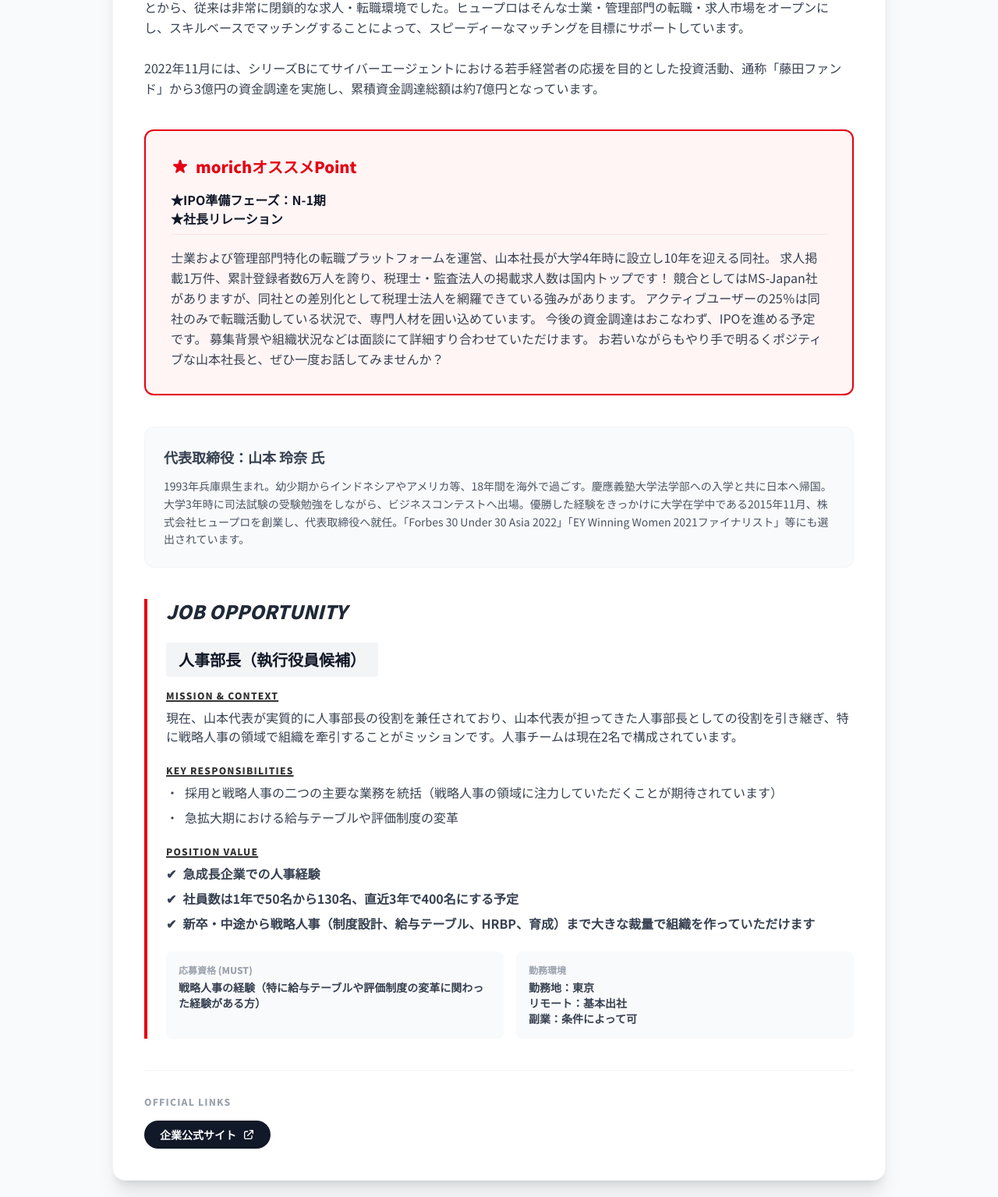
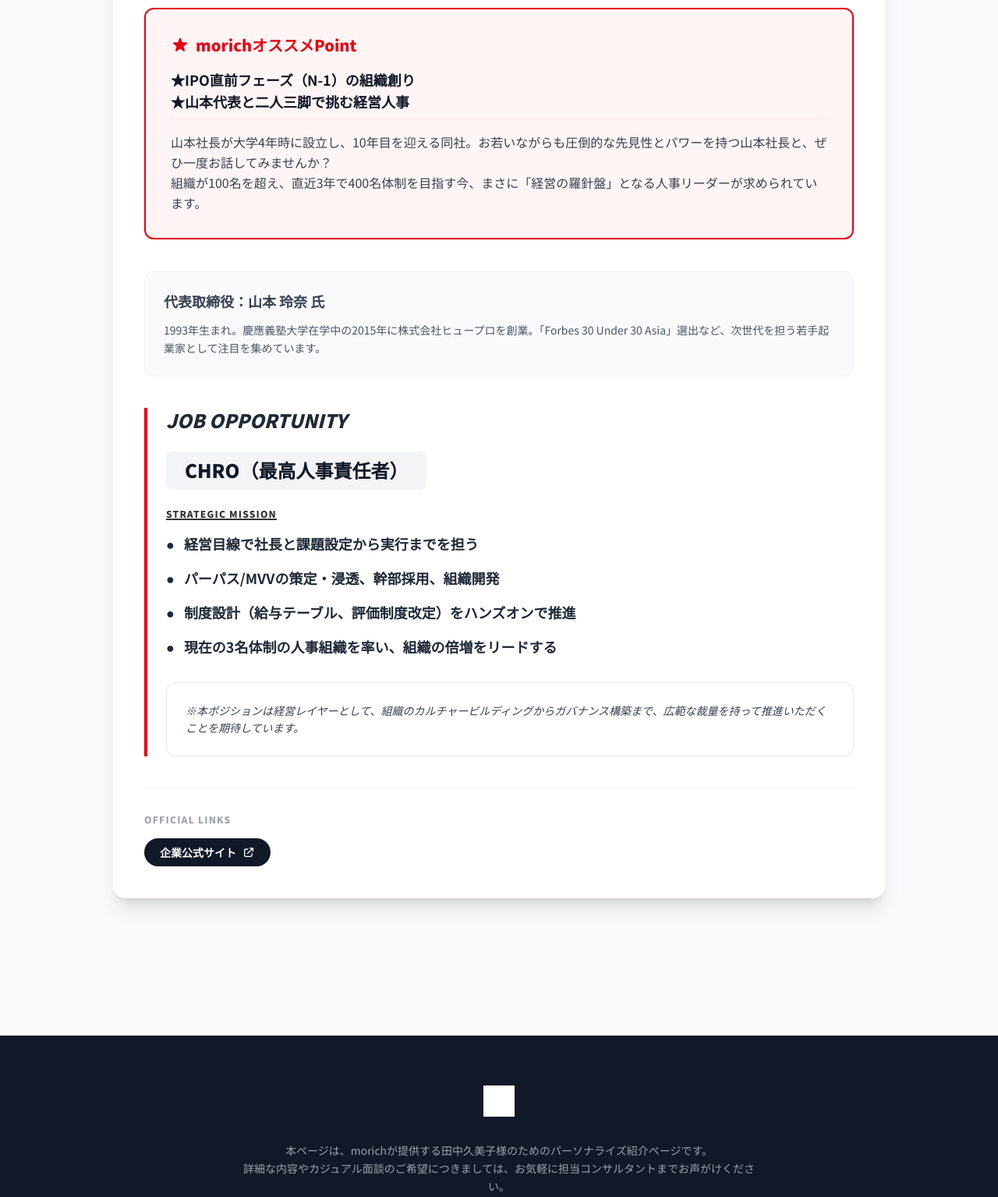
Before and after one commit to morich-u1/K.Tanaka, a plain HTML site: page index.html in a window 1280 px wide. Shown: the part 1000-2535 px from the top of the page at 78% size. Drawn offline with nearby package versions, Linux system fonts and the light colour scheme.

Commit message:
Update index.html

```diff
--- a/index.html
+++ b/index.html
@@ -54,9 +54,9 @@
         <section id="company1" class="bg-white rounded-2xl shadow-xl overflow-hidden mb-16 border border-gray-100">
             <div class="p-6 md:p-10">
                 <div class="flex flex-wrap gap-2 mb-4">
-                    <span class="bg-morich-red text-white text-xs font-bold px-3 py-1 rounded-full uppercase">人事部長候補</span>
-                    <span class="bg-gray-800 text-white text-xs font-bold px-3 py-1 rounded-full uppercase">執行役員候補</span>
-                    <span class="bg-gray-100 text-gray-600 text-xs font-bold px-3 py-1 rounded-full uppercase">N-1期</span>
+                    <span class="bg-morich-red text-white text-xs font-bold px-3 py-1 rounded-full uppercase tracking-tighter">CHRO候補</span>
+                    <span class="bg-gray-800 text-white text-xs font-bold px-3 py-1 rounded-full uppercase tracking-tighter">経営メンバー</span>
+                    <span class="bg-gray-100 text-gray-600 text-xs font-bold px-3 py-1 rounded-full uppercase tracking-tighter">N-1期</span>
                 </div>
 
                 <h2 class="text-3xl md:text-4xl font-black mb-6 leading-tight">
@@ -69,19 +69,19 @@
                         <table class="w-full text-sm md:text-base">
                             <tbody class="divide-y divide-gray-200">
                                 <tr>
-                                    <th class="py-3 text-left w-1/3 text-gray-600 font-bold tracking-tighter">本社住所</th>
+                                    <th class="py-3 text-left w-1/3 text-gray-600 font-bold">本社住所</th>
                                     <td class="py-3 text-gray-800">〒150-0043 東京都渋谷区道玄坂2-16-4 野村不動産渋谷道玄坂ビル 4階/6階</td>
                                 </tr>
                                 <tr>
-                                    <th class="py-3 text-left text-gray-600 font-bold tracking-tighter">設立</th>
+                                    <th class="py-3 text-left text-gray-600 font-bold">設立</th>
                                     <td class="py-3 text-gray-800">2015年11月</td>
                                 </tr>
                                 <tr>
-                                    <th class="py-3 text-left text-gray-600 font-bold tracking-tighter">従業員数</th>
+                                    <th class="py-3 text-left text-gray-600 font-bold">従業員数</th>
                                     <td class="py-3 text-gray-800">約130名（急拡大中）</td>
                                 </tr>
                                 <tr>
-                                    <th class="py-3 text-left text-gray-600 font-bold tracking-tighter">上場区分</th>
+                                    <th class="py-3 text-left text-gray-600 font-bold">上場区分</th>
                                     <td class="py-3 text-gray-800 text-red-600 font-bold">未上場（IPO準備フェーズ：N-1期）</td>
                                 </tr>
                             </tbody>
@@ -93,14 +93,11 @@
                     <h3 class="text-xl font-black mb-4 flex items-center">
                         <span class="w-2 h-6 bg-morich-red mr-3"></span>企業紹介
                     </h3>
-                    <div class="text-gray-700 whitespace-pre-wrap leading-relaxed">015年11月設立。士業・管理部門領域に特化したキャリア支援プラットフォームを展開し、転職支援サービス『最速転職 HUPRO（ヒュープロ）』および、士業・管理部門向けのキャリア／実務情報を発信する『HUPRO MAGAZINE』を運営しています。
+                    <div class="text-gray-700 whitespace-pre-wrap leading-relaxed">2015年11月設立。士業・管理部門領域に特化したキャリア支援プラットフォームを展開し、転職支援サービス『最速転職 HUPRO（ヒュープロ）』および、士業・管理部門向けのキャリア／実務情報を発信する『HUPRO MAGAZINE』を運営しています。
 
 『最速転職 HUPRO』は、求職者の経験に応じた求人提案、面接アポイントの調整、キャリア相談・条件交渉を専任アドバイザーが支援するモデルを掲げ、スピーディーな転職体験を特徴としています。
-累計4万人以上のユーザーと5,500社以上の企業が利用、同社発表の調査リリース（2023年）では、「税理士・会計業界専門求人サイト 公開求人数No.1」を獲得しています。
 
-業界の特性上、現役で仕事をしているユーザーはかなり忙しいこと、また求人を掲載する企業も急を要している場合が多いことから、従来は非常に閉鎖的な求人・転職環境でした。ヒュープロはそんな士業・管理部門の転職・求人市場をオープンにし、スキルベースでマッチングすることによって、スピーディーなマッチングを目標にサポートしています。
-
-2022年11月には、シリーズBにてサイバーエージェントにおける若手経営者の応援を目的とした投資活動、通称「藤田ファンド」から3億円の資金調達を実施し、累積資金調達総額は約7億円となっています。</div>
+2022年11月には、シリーズBにて「藤田ファンド」から3億円の資金調達を実施し、累積資金調達総額は約7億円となっています。</div>
                 </div>
 
                 <div class="morich-highlight p-6 md:p-8 rounded-xl mb-10 shadow-sm">
@@ -108,27 +105,19 @@
                         <svg class="w-6 h-6 mr-2" fill="currentColor" viewBox="0 0 20 20"><path d="M9.049 2.927c.3-.921 1.603-.921 1.902 0l1.07 3.292a1 1 0 00.95.69h3.462c.969 0 1.371 1.24.588 1.81l-2.8 2.034a1 1 0 00-.364 1.118l1.07 3.292c.3.921-.755 1.688-1.54 1.118l-2.8-2.034a1 1 0 00-1.175 0l-2.8 2.034c-.784.57-1.838-.197-1.539-1.118l1.07-3.292a1 1 0 00-.364-1.118L2.98 8.72c-.783-.57-.38-1.81.588-1.81h3.461a1 1 0 00.951-.69l1.07-3.292z"></path></svg>
                         morichオススメPoint
                     </h3>
-                    <div class="text-gray-900 font-bold mb-4 border-b border-red-100 pb-2">
-                        ★IPO準備フェーズ：N-1期<br>
-                        ★社長リレーション
+                    <div class="text-gray-900 font-bold mb-4 border-b border-red-100 pb-2 text-lg">
+                        ★IPO直前フェーズ（N-1）の組織創り<br>
+                        ★山本代表と二人三脚で挑む経営人事
                     </div>
                     <p class="text-gray-700 leading-relaxed">
-                        士業および管理部門特化の転職プラットフォームを運営、山本社長が大学4年時に設立し10年を迎える同社。
-                        求人掲載1万件、累計登録者数6万人を誇り、税理士・監査法人の掲載求人数は国内トップです！
-                        競合としてはMS-Japan社がありますが、同社との差別化として税理士法人を網羅できている強みがあります。
-                        アクティブユーザーの25％は同社のみで転職活動している状況で、専門人材を囲い込めています。
-                        今後の資金調達はおこなわず、IPOを進める予定です。
-                        募集背景や組織状況などは面談にて詳細すり合わせていただけます。
-                        お若いながらもやり手で明るくポジティブな山本社長と、ぜひ一度お話してみませんか？
+                        山本社長が大学4年時に設立し、10年目を迎える同社。お若いながらも圧倒的な先見性とパワーを持つ山本社長と、ぜひ一度お話してみませんか？<br>組織が100名を超え、直近3年で400名体制を目指す今、まさに「経営の羅針盤」となる人事リーダーが求められています。
                     </p>
                 </div>
 
                 <div class="mb-10 bg-gray-50 p-6 rounded-xl border border-gray-100">
-                    <h4 class="text-lg font-black mb-3 flex items-center text-gray-700">
-                        代表取締役：山本 玲奈 氏
-                    </h4>
+                    <h4 class="text-lg font-black mb-3 text-gray-700">代表取締役：山本 玲奈 氏</h4>
                     <p class="text-sm text-gray-600 leading-relaxed">
-                        1993年兵庫県生まれ。幼少期からインドネシアやアメリカ等、18年間を海外で過ごす。慶應義塾大学法学部への入学と共に日本へ帰国。大学3年時に司法試験の受験勉強をしながら、ビジネスコンテストへ出場。優勝した経験をきっかけに大学在学中である2015年11月、株式会社ヒュープロを創業し、代表取締役へ就任。「Forbes 30 Under 30 Asia 2022」「EY Winning Women 2021ファイナリスト」等にも選出されています。
+                        1993年生まれ。慶應義塾大学在学中の2015年に株式会社ヒュープロを創業。「Forbes 30 Under 30 Asia」選出など、次世代を担う若手起業家として注目を集めています。
                     </p>
                 </div>
 
@@ -136,43 +125,36 @@
                     <h3 class="text-2xl font-black mb-6 text-gray-800 italic">JOB OPPORTUNITY</h3>
                     <div class="space-y-6">
                         <div>
-                            <h4 class="font-black text-xl text-gray-900 mb-4 bg-gray-100 px-4 py-2 inline-block rounded">
-                                人事部長（執行役員候補）
+                            <h4 class="font-black text-2xl text-gray-900 mb-6 bg-gray-100 px-6 py-2 inline-block rounded-lg shadow-sm">
+                                CHRO（最高人事責任者）
                             </h4>
 
-                            <div class="mb-6">
-                                <p class="font-black text-xs text-morich-red uppercase tracking-widest mb-2 underline decoration-2">Mission & Context</p>
-                                <p class="text-gray-700 text-sm md:text-base">
-                                    現在、山本代表が実質的に人事部長の役割を兼任されており、山本代表が担ってきた人事部長としての役割を引き継ぎ、特に戦略人事の領域で組織を牽引することがミッションです。人事チームは現在2名で構成されています。
-                                </p>
-                            </div>
-
-                            <div class="mb-6">
-                                <p class="font-black text-xs text-morich-red uppercase tracking-widest mb-2 underline decoration-2">Key Responsibilities</p>
-                                <ul class="list-none space-y-2 text-gray-700 text-sm md:text-base">
-                                    <li class="flex items-start"><span class="text-morich-red mr-2">・</span>採用と戦略人事の二つの主要な業務を統括（戦略人事の領域に注力していただくことが期待されています）</li>
-                                    <li class="flex items-start"><span class="text-morich-red mr-2">・</span>急拡大期における給与テーブルや評価制度の変革</li>
+                            <div class="mb-8">
+                                <p class="font-black text-xs text-morich-red uppercase tracking-widest mb-4 underline decoration-2">Strategic Mission</p>
+                                <ul class="space-y-4 text-gray-800 font-bold text-lg">
+                                    <li class="flex items-start">
+                                        <span class="text-morich-red mr-3">●</span>
+                                        経営目線で社長と課題設定から実行までを担う
+                                    </li>
+                                    <li class="flex items-start">
+                                        <span class="text-morich-red mr-3">●</span>
+                                        パーパス/MVVの策定・浸透、幹部採用、組織開発
+                                    </li>
+                                    <li class="flex items-start">
+                                        <span class="text-morich-red mr-3">●</span>
+                                        制度設計（給与テーブル、評価制度改定）をハンズオンで推進
+                                    </li>
+                                    <li class="flex items-start">
+                                        <span class="text-morich-red mr-3">●</span>
+                                        現在の3名体制の人事組織を率い、組織の倍増をリードする
+                                    </li>
                                 </ul>
                             </div>
 
-                            <div class="mb-6">
-                                <p class="font-black text-xs text-morich-red uppercase tracking-widest mb-2 underline decoration-2">Position Value</p>
-                                <ul class="list-none space-y-2 text-gray-700 text-sm md:text-base font-bold">
-                                    <li class="flex items-start"><span class="text-morich-red mr-2">✔</span>急成長企業での人事経験</li>
-                                    <li class="flex items-start"><span class="text-morich-red mr-2">✔</span>社員数は1年で50名から130名、直近3年で400名にする予定</li>
-                                    <li class="flex items-start"><span class="text-morich-red mr-2">✔</span>新卒・中途から戦略人事（制度設計、給与テーブル、HRBP、育成）まで大きな裁量で組織を作っていただけます</li>
-                                </ul>
-                            </div>
-
-                            <div class="grid grid-cols-1 md:grid-cols-2 gap-4">
-                                <div class="bg-gray-50 p-4 rounded-lg">
-                                    <p class="text-xs font-black text-gray-400 mb-1">応募資格 (MUST)</p>
-                                    <p class="text-sm font-bold text-gray-700">戦略人事の経験（特に給与テーブルや評価制度の変革に関わった経験がある方）</p>
-                                </div>
-                                <div class="bg-gray-50 p-4 rounded-lg">
-                                    <p class="text-xs font-black text-gray-400 mb-1">勤務環境</p>
-                                    <p class="text-sm font-bold text-gray-700">勤務地：東京<br>リモート：基本出社<br>副業：条件によって可</p>
-                                </div>
+                            <div class="bg-morich-red/5 p-6 rounded-xl border border-morich-red/20">
+                                <p class="text-sm text-gray-700 leading-relaxed italic">
+                                    ※本ポジションは経営レイヤーとして、組織のカルチャービルディングからガバナンス構築まで、広範な裁量を持って推進いただくことを期待しています。
+                                </p>
                             </div>
                         </div>
                     </div>
@@ -196,7 +178,7 @@
             <img src="morich_logo.jpg" alt="morich" class="h-10 mx-auto mb-8 brightness-0 invert">
             <p class="text-gray-400 text-sm leading-relaxed max-w-2xl mx-auto">
                 本ページは、morichが提供する田中久美子様のためのパーソナライズ紹介ページです。<br>
-                掲載内容の詳細や選考プロセスにつきましては、お気軽に担当コンサルタントまでお声がけください。
+                詳細な内容やカジュアル面談のご希望につきましては、お気軽に担当コンサルタントまでお声がけください。
             </p>
             <div class="mt-10 border-t border-gray-800 pt-8 text-xs text-gray-600">
                 © morich Co., Ltd. All Rights Reserved.
```
